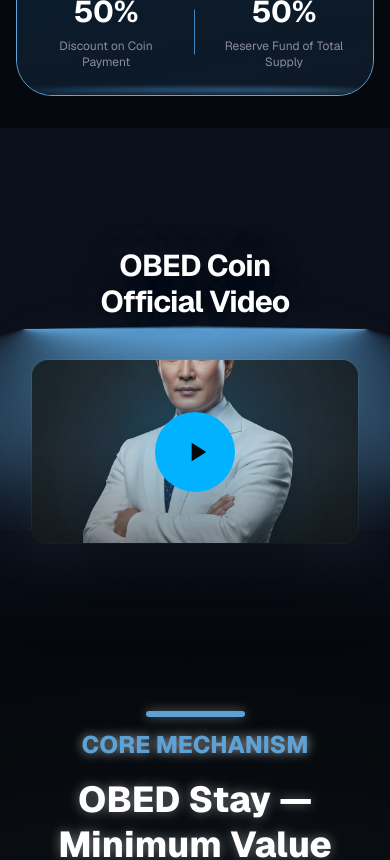
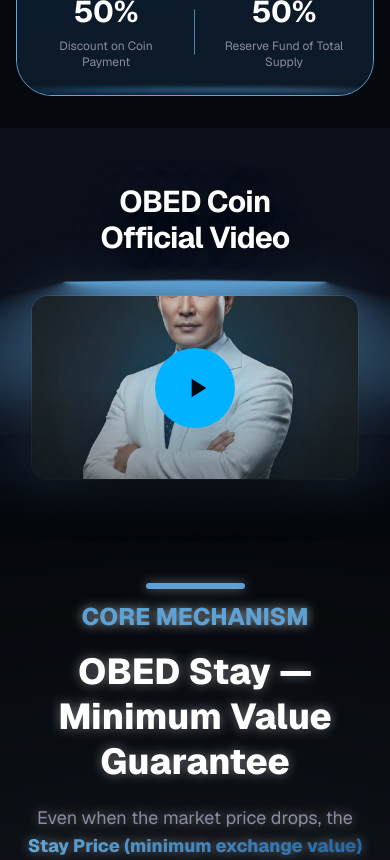
Before and after one commit to SonnyBlackVito/Obed_frontend, a Next.js app: page / in a window 390 px wide. Shown: the part 1160-2020 px from the top of the page. Built offline with nearby package versions, Linux system fonts and the light colour scheme.

Commit message:
first commit

```diff
--- a/components/sections/video-section.tsx
+++ b/components/sections/video-section.tsx
@@ -43,9 +43,11 @@ export function VideoSection() {
   return (
     <section
       ref={rootRef}
-      className="relative px-4 md:px-6 sm:py-2 md:py-10 py-20 lg:py-28 overflow-hidden bg-background
+      className="relative px-4 md:px-6
+             py-4 sm:py-6 md:py-10 lg:py-28
+             overflow-hidden bg-background
              bg-[url('/obed_offical_video.png')] bg-no-repeat bg-cover
-             bg-[center_top] md:bg-[center_60%] lg:bg-[0%_100%] xl:bg-[0%_90%] 2xl:bg-[0%_80%] 3xl:bg-[0%_90%] "
+             bg-[center_top] md:bg-[center_60%] lg:bg-[0%_120%]"
     >
       <div className="relative mx-auto max-w-6xl">
         {/* Stage background: dark room + overhead light cone + lit floor */}
```
